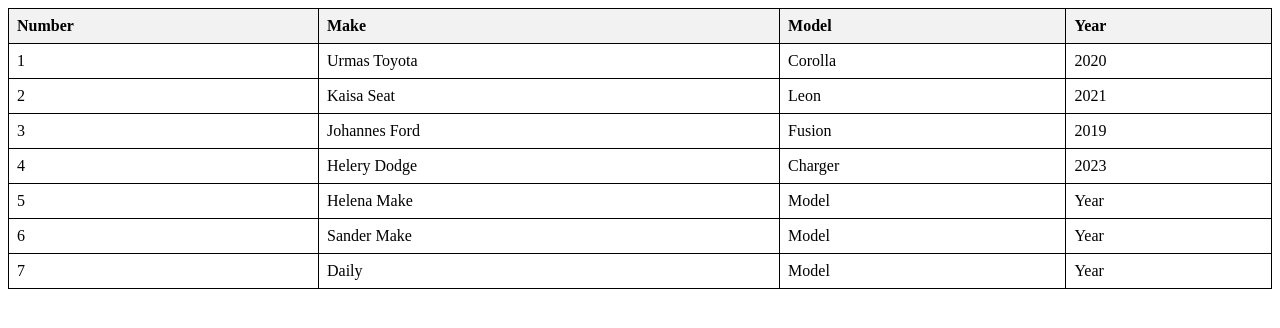
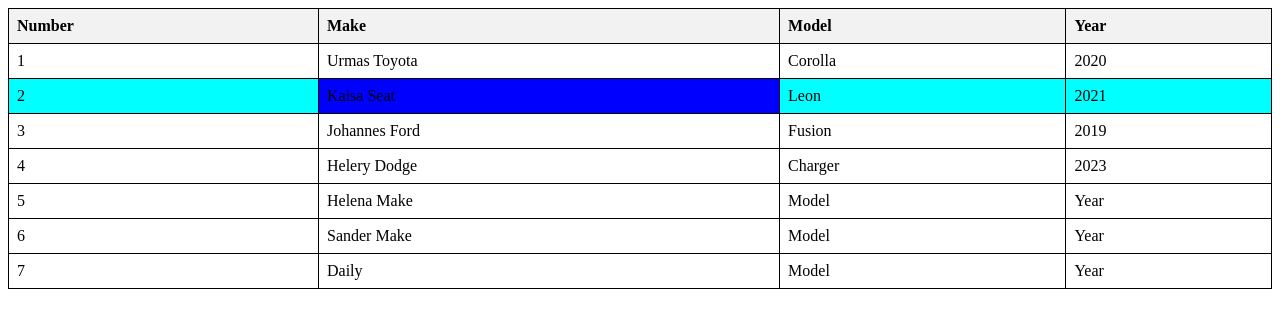
Before and after one commit to henno/tak22-code-sharing, a plain HTML site: page index.html in a window 1280 px wide. Drawn offline with Linux system fonts and the light colour scheme.

Commit message:
Squashed commit of the following:
commit 56f6b66eb057a3e216a8d28e26f6b109e5411079
Author: kaisaeesmaa <kaisa.eesmaa@vikk.ee>
Date:   Mon Oct 30 14:34:55 2023 +0200

    Kaisa colour 2

commit 2152b71df4bb6b6d11e7c398f601dec9681e2815
Author: kaisaeesmaa <kaisa.eesmaa@vikk.ee>
Date:   Mon Oct 30 14:33:09 2023 +0200

    Kaisa colour 1

```diff
--- a/index.html
+++ b/index.html
@@ -35,7 +35,7 @@
         </tr>
 
         <tr><td>1</td><td>Urmas Toyota</td><td>Corolla</td><td>2020</td></tr>
-        <tr><td>2</td><td>Kaisa Seat</td><td>Leon</td><td>2021</td></tr>
+        <tr style="background-color: aqua"><td>2</td><td style="background-color: blue">Kaisa Seat</td><td>Leon</td><td>2021</td></tr>
         <tr><td>3</td><td>Johannes Ford</td><td>Fusion</td><td>2019</td></tr>
         <tr style="accent-color: black"><td>4</td><td style="accent-color: aqua">Helery Dodge</td><td style="accent-color: aqua">Charger</td><td style="accent-color: aqua">2023</td></tr>
         <tr><td>5</td><td>Helena Make</td><td>Model</td><td>Year</td></tr>
```
